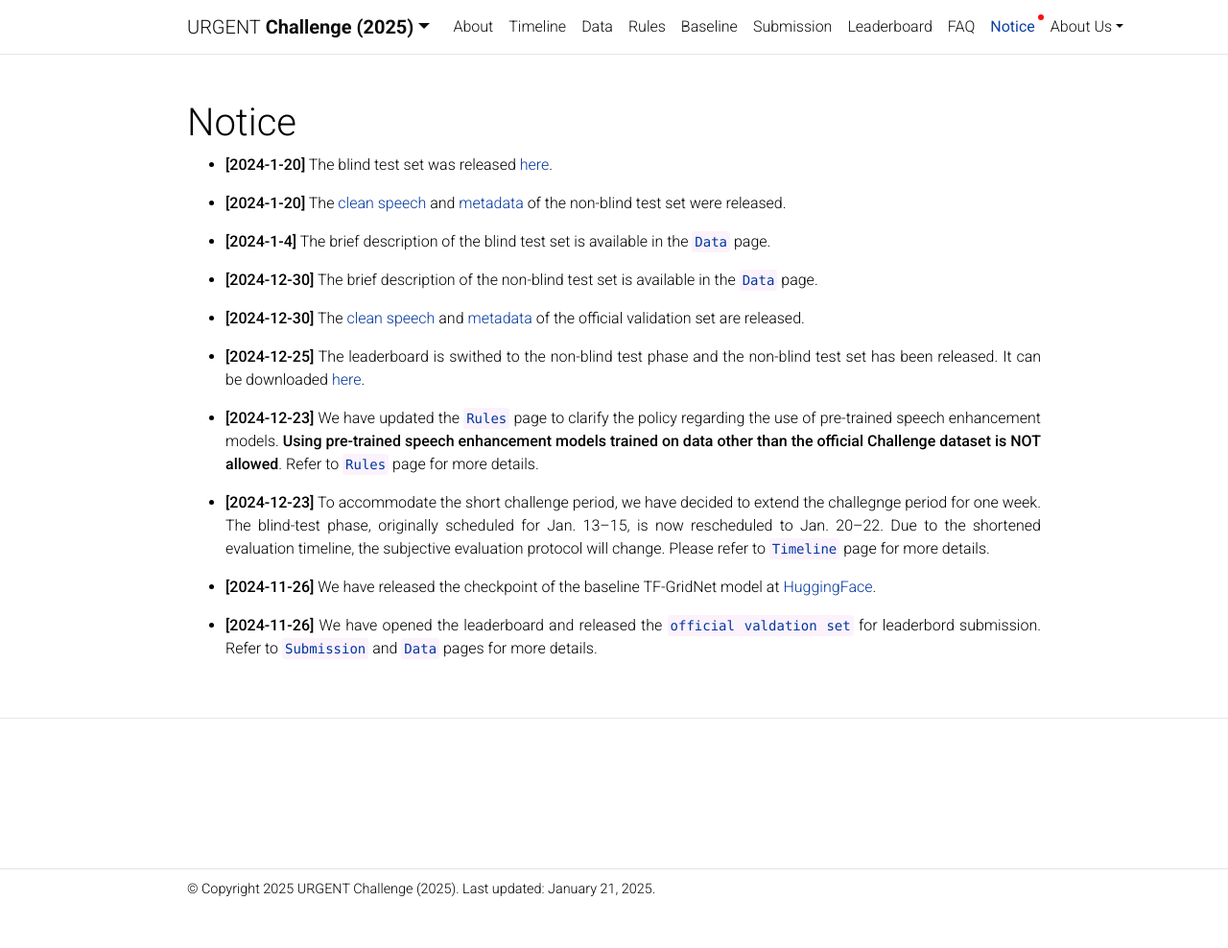
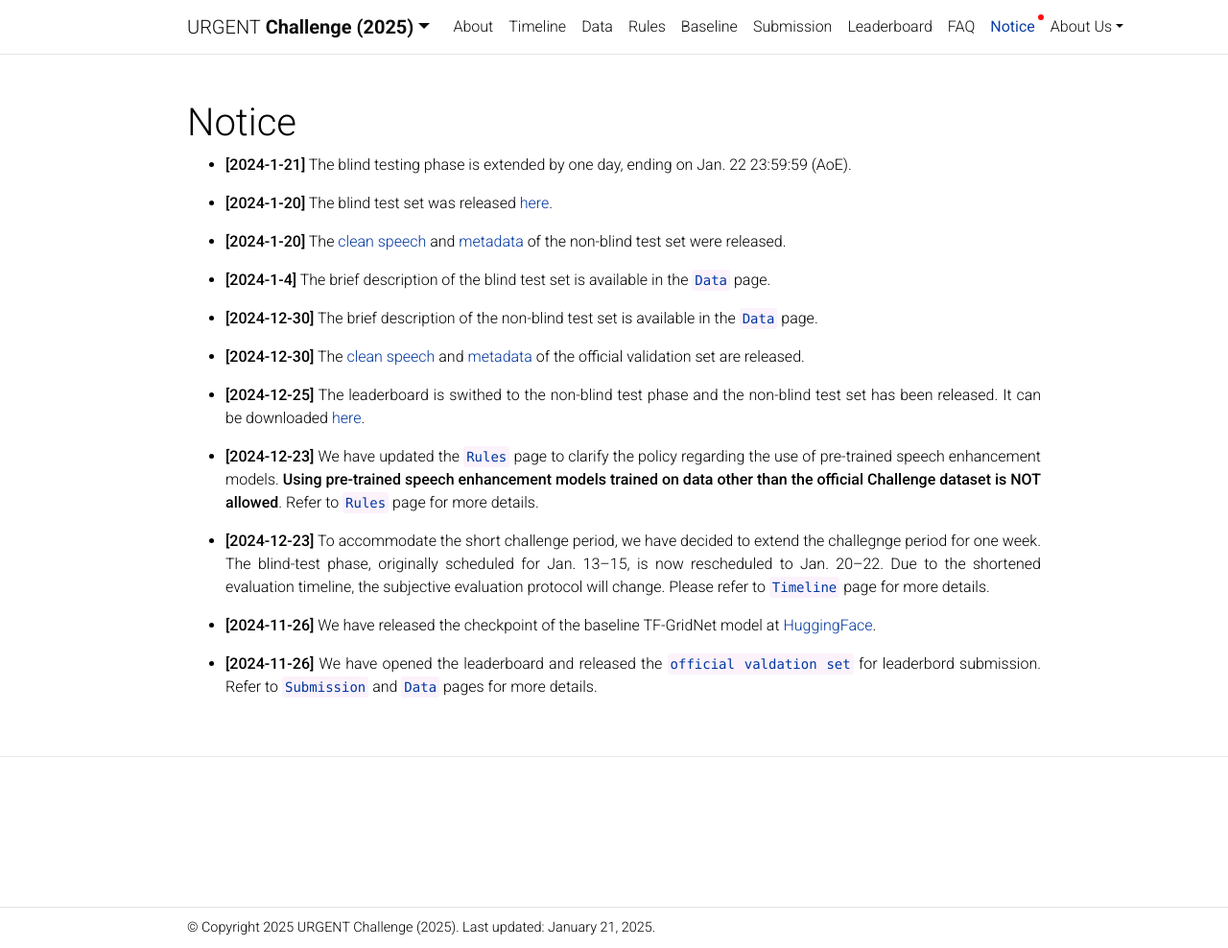
Before and after one commit to urgent-challenge/urgent2025, a Jekyll site: the page built from _pages/notice.md, in a window 1280 px wide and 988 px high. Shown: the whole window at 96% size. Built offline with Jekyll 4.4.1, drawn with Linux system fonts in a browser that asks for light colours; comment, search, counter and statistics services are not loaded; a style sheet for code colours, icons or effects is not loaded.

Commit message:
blind test

```diff
--- a/_pages/notice.md
+++ b/_pages/notice.md
@@ -7,6 +7,7 @@ notification: true
 nav: true
 nav_order: 9
 ---
+* **[2024-1-21]** The blind testing phase is extended by one day, ending on Jan. 22 23:59:59 (AoE).
 
 * **[2024-1-20]** The blind test set was released [here](https://drive.google.com/file/d/1dHvYEGHCf9rsB1q-Cd9rXOeQaa_vjG2u/view?usp=sharing).
 
```
Also changed, not shown: _pages/data.md (+2 -0 lines).
